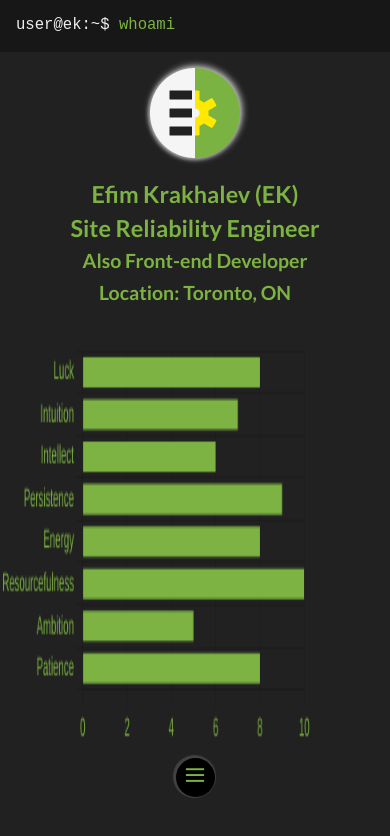
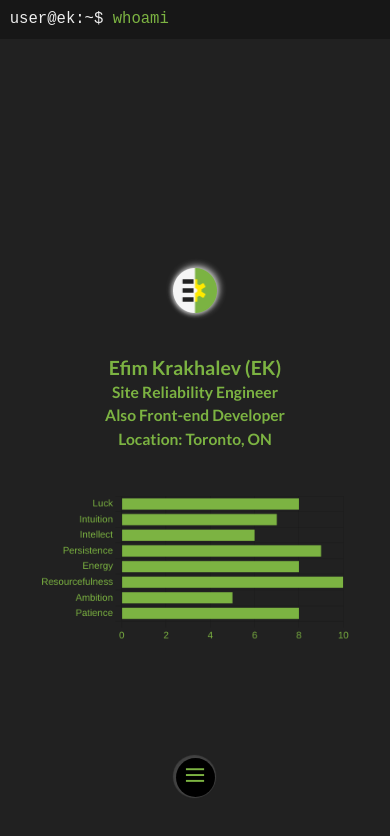
Before and after one commit to EK-92/vueekhyperlink, a Vue app: page / in a window 390 px wide. Shown: the top 836 px of the page. Built offline with nearby package versions, Linux system fonts and the light colour scheme.

Commit message:
css cleanup, restore graph tooltip

```diff
--- a/src/components/Chartacter.vue
+++ b/src/components/Chartacter.vue
@@ -27,9 +27,6 @@
       legend: {
         display: false
       },
-      tooltip: {
-        enabled: false
-      }
     }
 
   }
--- a/src/components/Epochs.vue
+++ b/src/components/Epochs.vue
@@ -124,7 +124,7 @@ const cards = ref([
 
 @media (min-width: 1400px) {
   .cards-holder {
-    max-width: 1400px;
+    max-width: 80vw;
   }
   .cards-holder.triangles {
     max-width: unset;
--- a/src/components/Lobby.vue
+++ b/src/components/Lobby.vue
@@ -21,7 +21,7 @@ const themeClass = computed(() => ({
     <div class="name">
       <img alt="logo" :src="logo" />
       <h1>Efim Krakhalev (EK)</h1>
-      <h1>Site Reliability Engineer</h1>
+      <h3>Site Reliability Engineer</h3>
       <h3>Also Front-end Developer</h3>
       <h3>Location: Toronto, ON</h3>
       <Chartacter />
@@ -34,45 +34,47 @@ const themeClass = computed(() => ({
 <style scoped>
 .profile {
   display: grid;
-  grid-template-columns: 65% 35%;
+  grid-template-columns: 55% 45%;
 }
 
 .name {
-  margin: calc(50vh - 25vh - 2.5rem - 6.8vw) auto 0;
+  margin: calc(50vh - 20vw) auto 0;
   display: grid;
   grid-template-columns: 12vw 1fr;
+
   img {
     grid-row-start: 1;
     grid-row-end: 5;
-    width: calc(100% - 2rem);
-    max-width: 120px;
+    width: calc(11.5vw - 2rem);
+    max-width: 11.5vw;
     padding: 1rem;
     margin: auto;
     filter: drop-shadow(-1px 1px 2px #bdbdbd) drop-shadow(2px -2px 3px #bdbdbd);
   }
+
   h1 {
-    line-height: 6.5vw;
-    font-size: 6vw;
+    line-height: 4vw;
+    font-size: 3vw;
     margin: 0;
   }
+
   h3 {
-    line-height: 6vw;
-    font-size: 5vw;
+    line-height: 2.5vw;
+    font-size: 2vw;
     margin: 0;
   }
 
   canvas {
-    height: 50vh !important;
-    width: 50vw !important;
-    margin-top: 1rem;
+    height: 20vw !important;
+    width: 40vw !important;
+    margin-top: 2vw;
   }
 }
 
 .silhouette {
-  max-height: calc(100vh - 2vw - 2rem);
   background: no-repeat center/90% url('@/assets/silhouette.png');
   filter: drop-shadow(2px 1px 2px #bdbdbd) drop-shadow(0px 0px 1px #bdbdbd);
-  height: calc(100vh - 1.5vw - 2rem);
+  height: calc(100vh - 4.5vw);
   grid-column-start: 2;
   grid-row: 1 / 3;
 }
@@ -81,6 +83,7 @@ const themeClass = computed(() => ({
   .name img {
     filter: drop-shadow(-1px 1px 2px #757575) drop-shadow(2px -2px 3px #757575);
   }
+
   .silhouette {
     filter: drop-shadow(2px 1px 2px #bdbdbd) drop-shadow(0px 0px 1px #bdbdbd);
   }
@@ -89,38 +92,38 @@ const themeClass = computed(() => ({
 @media (max-width: 719px) {
   .profile {
     grid-template-columns: 1fr;
-    min-height: calc(100vh - 5vw - 2rem);
   }
 
   .silhouette {
     display: none;
   }
-
   .name {
     grid-template-columns: 1fr;
-    margin: 0;
+    margin: calc(50vh - 59.5vw) 0;
     text-align: center;
+
+    h1 {
+      line-height: 6vw;
+      font-size: 5vw;
+      margin: 1vw 0 0;
+    }
+
+    h3 {
+      line-height: 5vw;
+      font-size: 4vw;
+      margin: 1vw 0 0;
+    }
+
     img {
-      grid-row-end: 2;
-      width: 90px;
-      margin: 0 auto;
+      width: 25vw;
+      padding: 0;
+      margin: 10vw auto 10vw;
     }
+
     canvas {
+      height: 40vw !important;
       width: 80vw !important;
-      margin-bottom: 10vh;
-    }
-  }
-}
-
-@media (min-width: 640px) and (max-width: 1199px) {
-  .name {
-    h1 {
-      line-height: 4.5vw;
-      font-size: 4vw;
-    }
-    h3 {
-      line-height: 4vw;
-      font-size: 3vw;
+      margin: 10vw auto 0;
     }
   }
 }
@@ -131,6 +134,7 @@ const themeClass = computed(() => ({
       line-height: 3vw;
       font-size: 2.5vw;
     }
+
     h3 {
       line-height: 2vw;
       font-size: 1.8vw;
@@ -138,15 +142,12 @@ const themeClass = computed(() => ({
   }
 }
 
-@media (min-width: 1401px) {
-  .silhouette {
-    margin-right: calc(50vw - 700px);
-  }
-}
-
 @media (min-width: 1601px) {
   .name {
-    margin-left: calc(50vw - 700px);
+    img {
+      width: 7.5vw;
+      max-width: 7.5vw;
+    }
   }
 }
 </style>
--- a/src/components/Menu.vue
+++ b/src/components/Menu.vue
@@ -21,9 +21,15 @@ const listClass = computed(() => ({
     <div :class="listClass" v-if="isMenuOpen">
       <RouterLink to="/" @click="toggleMenu">Home</RouterLink>
       <RouterLink to="/history" @click="toggleMenu">History</RouterLink>
-      <button @click="toggleTheme"><p>&#9703;</p></button>
-      <button v-if="showTrianglesButton" @click="toggleLayout"><p>&#10702;</p></button>
-      <button v-if="showRectanglesButton" @click="toggleLayout"><p class="rectangles">&#9580;</p></button>
+      <button @click="toggleTheme">
+        <p>&#9703;</p>
+      </button>
+      <button v-if="showTrianglesButton" @click="toggleLayout">
+        <p>&#10702;</p>
+      </button>
+      <button v-if="showRectanglesButton" @click="toggleLayout">
+        <p class="rectangles">&#9580;</p>
+      </button>
     </div>
     <div @click="toggleMenu" class="toggle">
       <p>&#8801;</p>
@@ -53,17 +59,22 @@ menu {
   cursor: pointer;
   margin: 0 auto;
   box-shadow: -1px -1px 1px 2px #424242;
+
   &:active,
   &:focus,
   &:hover {
     box-shadow: -1px -1px 1px 2px #7f7f7f;
   }
+
   p {
     font-size: 7.5vw;
     line-height: 6.5vw;
-    -webkit-user-select: none; /* Safari */
-    -ms-user-select: none; /* IE 10 and IE 11 */
-    user-select: none; /* Standard syntax */
+    /* Safari */
+    -webkit-user-select: none;
+    /* IE 10 and IE 11 */
+    -ms-user-select: none;
+    /* Standard syntax */
+    user-select: none;
   }
 }
 
@@ -86,6 +97,7 @@ p {
   display: grid;
   grid-template-columns: 1fr 1fr;
   width: 40vw;
+
   button,
   a {
     align-self: center;
@@ -98,10 +110,12 @@ p {
       2px 2px 2px #111,
       -1px -1px 1px #111;
     cursor: pointer;
+
     &:hover {
       background: #111;
     }
   }
+
   .router-link-active {
     display: none;
     color: #7f7f7f;
@@ -118,12 +132,18 @@ menu.light {
   .toggle {
     background: #fff;
     box-shadow: 1px 1px 1px 2px #7f7f7f;
+
     &:active,
     &:focus,
     &:hover {
       box-shadow: 1px 1px 1px 2px #212121;
     }
+
+    p {
+      color: #558b2f;
+    }
   }
+
   .list a,
   .list button {
     color: #212121;
@@ -131,6 +151,7 @@ menu.light {
     box-shadow:
       2px 2px 2px #bdbdbd,
       -1px -1px 1px #bdbdbd;
+
     &:hover {
       background: #fff;
     }
@@ -151,9 +172,10 @@ menu.light {
     display: block;
     margin: 0 auto;
     grid-column-start: 1;
+
     p {
-    font-size: 10vw;
-    line-height: 8vw;
+      font-size: 10vw;
+      line-height: 8vw;
     }
   }
 
@@ -168,6 +190,7 @@ menu.light {
   menu {
     grid-template-columns: 1fr 15vw;
   }
+
   .list {
     font-size: 2vw;
   }
--- a/src/components/Prompt.vue
+++ b/src/components/Prompt.vue
@@ -24,10 +24,9 @@ const themeClass = computed(() => ({
   line-height: 5vw;
   word-break: keep-all;
   text-align: left;
-  padding: 1rem;
+  padding: 2.5vw;
   margin: 0 auto;
   background: #171717;
-  max-width: 1400px;
   span {
     color: #eee;
   }
@@ -42,8 +41,9 @@ const themeClass = computed(() => ({
 
 @media (min-width: 640px) {
   .prompt {
-    font-size: 1.5vw;
-    line-height: 2vw;
+    font-size: 2vw;
+    line-height: 2.5vw;
+    padding: 1vw;
   }
 }
 </style>
--- a/src/views/HomeView.vue
+++ b/src/views/HomeView.vue
@@ -13,6 +13,6 @@ import Prompt from '@/components/Prompt.vue'
 <style scoped>
 .home {
   position: relative;
-  min-height: calc(100vh - 5vw - 2rem);
+  min-height: 100vh;
 }
 </style>
```
